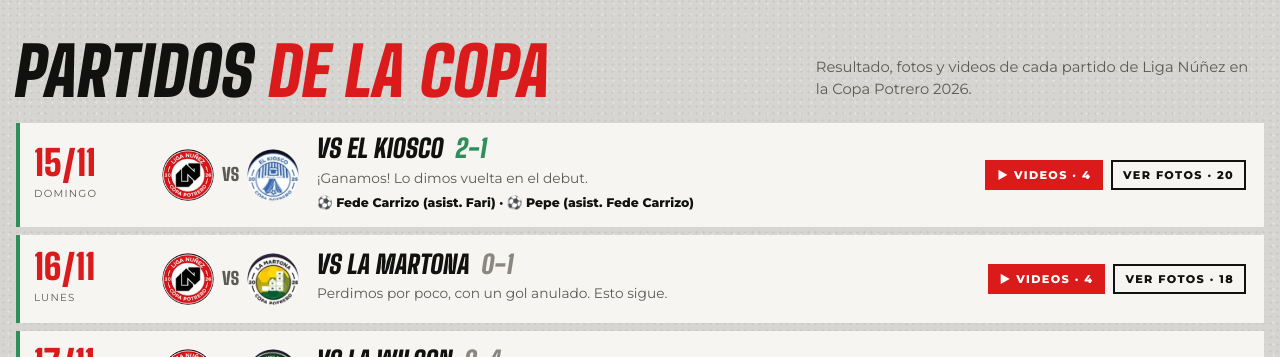
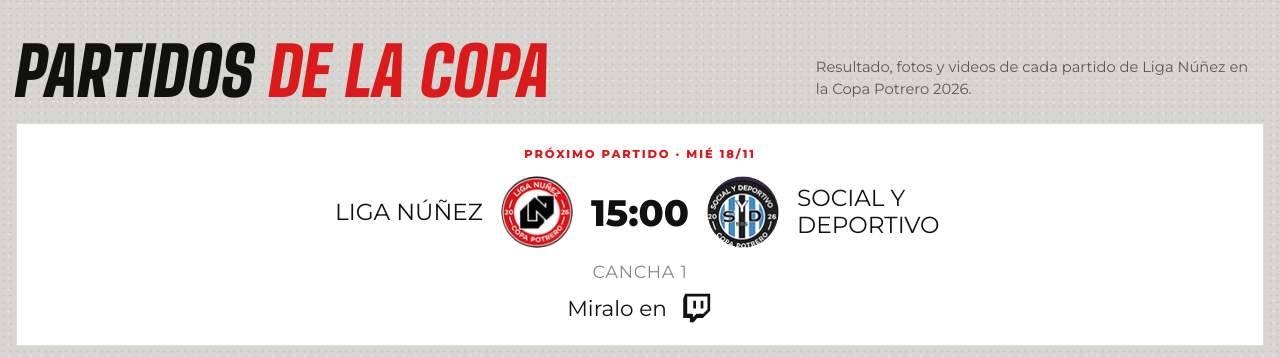
Before and after one commit to liganunez/liganunez.github.io, a plain HTML site: page copa-potrero/index.html in a window 1280 px wide. Shown: the part 1899-2256 px from the top of the page. Drawn offline with Linux system fonts and the light colour scheme; a script that the page names is missing.

Commit message:
Tarjeta del próximo partido vs Social y Deportivo

```diff
--- a/copa-potrero/index.html
+++ b/copa-potrero/index.html
@@ -157,6 +157,16 @@ tr.us td:first-child{color:var(--red)}
 .sp .ig{color:var(--gold-2);font-weight:700;font-size:.85rem;text-decoration:none;margin-top:auto}
 .sp .ig:hover{text-decoration:underline}
 .trainings{display:grid;gap:8px}
+.nm{background:#fff;border:1px solid var(--line);padding:22px 16px 20px;margin-bottom:12px;text-align:center}
+.nm-tag{display:block;font-weight:800;font-size:.72rem;letter-spacing:.16em;text-transform:uppercase;color:var(--red);margin-bottom:12px}
+.nm-row{display:grid;grid-template-columns:1fr auto auto auto 1fr;align-items:center;gap:18px;max-width:760px;margin:0 auto}
+.nm-row img{width:72px;height:72px;object-fit:contain}
+.nm-t{font-size:1.45rem;text-transform:uppercase;line-height:1.15;text-align:left}.nm-t.r{text-align:right}
+.nm-h{font-size:2.3rem;font-weight:800}
+.nm-c{margin-top:10px;color:#8a877f;font-size:1.1rem;text-transform:uppercase;letter-spacing:.04em}
+.nm-tw{display:inline-flex;align-items:center;gap:12px;margin-top:6px;font-size:1.35rem}
+.nm-tw svg{width:34px;height:34px;fill:var(--ink)}
+@media (max-width:640px){.nm-row{gap:8px}.nm-row img{width:44px;height:44px}.nm-t{font-size:.85rem}.nm-h{font-size:1.5rem}}
 .tr{display:grid;grid-template-columns:110px auto 1fr auto;gap:18px;align-items:center;background:var(--paper);padding:14px 18px}
 .tr > *{min-width:0}
 .tr-date b{display:block;font-family:var(--display);font-weight:900;font-size:2.2rem;line-height:1;color:var(--red)}
@@ -546,6 +556,7 @@ footer .handles a{color:var(--paper);text-decoration:none}
 
   <section id="partidos">
     <div class="sec-head"><h2 class="it">Partidos <span>de la Copa</span></h2><p>Resultado, fotos y videos de cada partido de Liga Núñez en la Copa Potrero 2026.</p></div>
+    <div class="nm" aria-label="Próximo partido"><span class="nm-tag">Próximo partido · Mié 18/11</span><div class="nm-row"><span class="nm-t r">Liga Núñez</span><img src="escudos-cp-liga_nunez.png" alt="Liga Núñez"><b class="nm-h">15:00</b><img src="escudos-cp-social_y_deportivo.png" alt="Social y Deportivo"><span class="nm-t">Social y Deportivo</span></div><div class="nm-c">Cancha 1</div><div class="nm-tw">Miralo en <svg viewBox="0 0 24 24" aria-label="Twitch" role="img"><path d="M4.3 2 3 5.4v13.7h4.7V22h2.6l2.6-2.9h3.9L22 14V2H4.3zm15.8 11.1-3 3h-4.7l-2.6 2.6v-2.6H5.8V3.9h14.3v9.2zM17.2 6.9h-1.9v5.5h1.9V6.9zm-5.2 0h-1.9v5.5H12V6.9z"/></svg></div></div>
     <div class="trainings cp-games">
       <div class="tr played"><div class="tr-date"><b>15/11</b><span>Domingo</span></div><div class="tr-vs"><img src="escudos-liga_nunez.png" alt="Liga Núñez"><span>vs</span><img src="escudos-cp-el_kiosco.png" alt=""></div><div class="tr-body"><h3 class="it">vs El Kiosco <em class="tr-w">2-1</em></h3><p>¡Ganamos! Lo dimos vuelta en el debut.</p><p class="tr-goals">⚽ Fede Carrizo (asist. Fari) · ⚽ Pepe (asist. Fede Carrizo)</p></div><div class="tr-acts"><button type="button" class="tr-mat tr-rec tr-vid" data-vid="f1" aria-expanded="false">▶ Videos · 4</button><button type="button" class="tr-mat tr-btn" data-am="f1" data-n="20" aria-expanded="false">Ver fotos · 20</button></div></div>
       <div class="tr played"><div class="tr-date"><b>16/11</b><span>Lunes</span></div><div class="tr-vs"><img src="escudos-liga_nunez.png" alt="Liga Núñez"><span>vs</span><img src="escudos-cp-la_martona.png" alt=""></div><div class="tr-body"><h3 class="it">vs La Martona <em class="tr-l">0-1</em></h3><p>Perdimos por poco, con un gol anulado. Esto sigue.</p></div><div class="tr-acts"><button type="button" class="tr-mat tr-rec tr-vid" data-vid="f2" aria-expanded="false">▶ Videos · 4</button><button type="button" class="tr-mat tr-btn" data-am="f2" data-n="18" aria-expanded="false">Ver fotos · 18</button></div></div>
```
